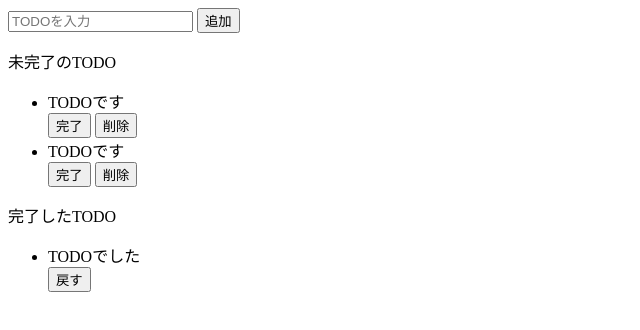
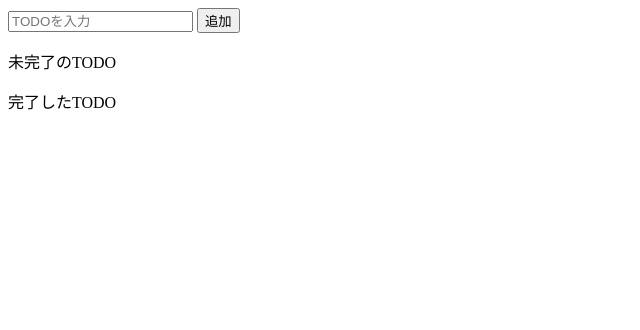
Before and after one commit to Tatsuya9156/todo-app-js, a website built with Parcel: page index.html in a window 1280 px wide. Shown: the whole page, without its empty margins (0-640 px from the left). Built offline with nearby package versions, Linux system fonts and the light colour scheme.

Commit message:
サンプルデータ削除

```diff
--- a/index.html
+++ b/index.html
@@ -16,26 +16,12 @@
   <div class="incomplete-area">
     <p class="title">未完了のTODO</p>
     <ul id="incomplete-list">
-      <div class="list-row">
-        <li>TODOです</li>
-        <button>完了</button>
-        <button>削除</button>
-      </div>
-      <div class="list-row">
-        <li>TODOです</li>
-        <button>完了</button>
-        <button>削除</button>
-      </div>
     </ul>
   </div>
 
   <div class="complete-area">
     <p class="title">完了したTODO</p>
     <ul id="complete-list">
-      <div class="list-row">
-        <li>TODOでした</li>
-        <button>戻す</button>
-      </div>
     </ul>
   </div>
 
```
